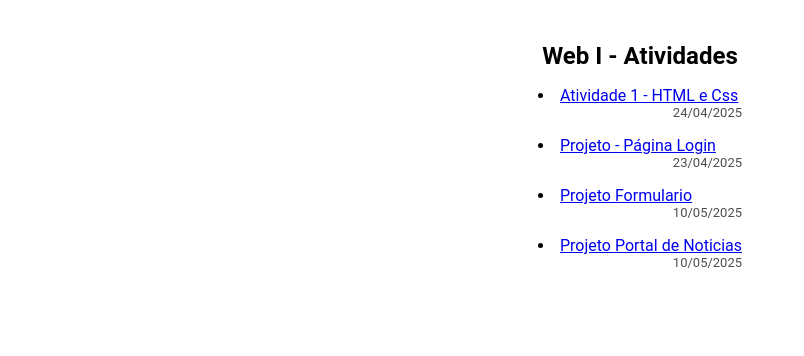
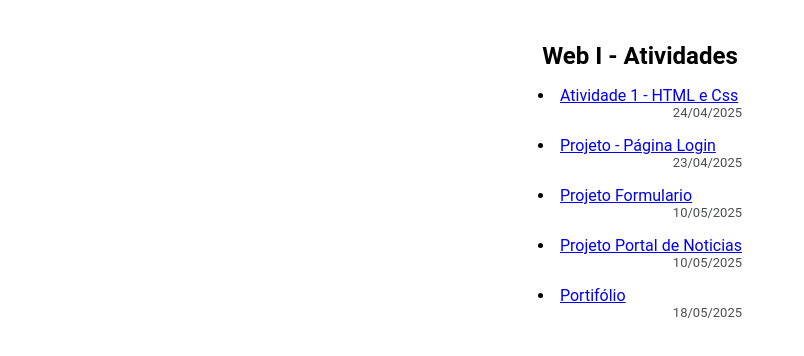
Before and after one commit to vitorialeda/web1-2023, a plain HTML site: page index.html in a window 1280 px wide. Shown: the part 60-416 px from the top of the page, without its empty margins (0-804 px from the left). Drawn offline with Linux system fonts and the light colour scheme.

Commit message:
add link pro projeto portifolio

```diff
--- a/index.html
+++ b/index.html
@@ -32,6 +32,10 @@
                     Noticias</a>
                 <p>10/05/2025</p>
             </li>
+            <li>
+                <a href="https://vitorialeda.github.io/web1-2023/atv-3-html-css">Portifólio</a>
+                <p>18/05/2025</p>
+            </li>
         </ul>
     </div>
 </body>
```
